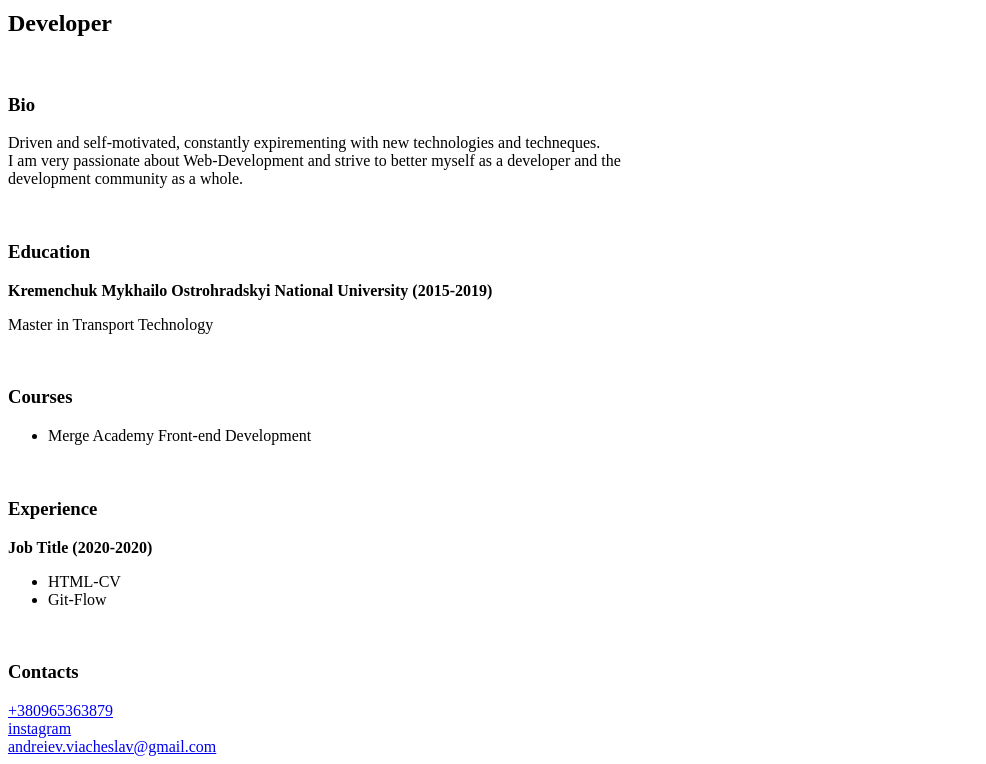
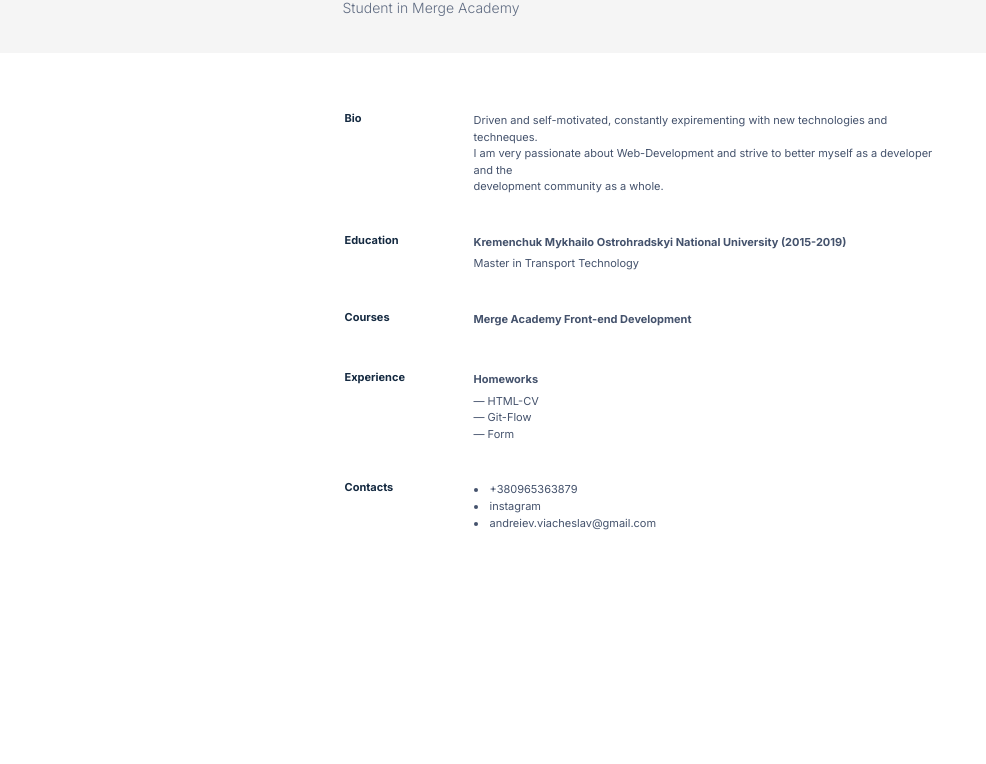
Before and after one commit to SlavaAndreievvvv/cv, a website: page index.html in a window 1280 px wide. Shown: the part 70-834 px from the top of the page, without its empty margins (0-986 px from the left). After the commit the page ends 800 px from the top, so only its background shows below. Drawn offline with Linux system fonts and the light colour scheme.

Commit message:
✅ add css

```diff
--- a/index.html
+++ b/index.html
@@ -5,45 +5,80 @@
     <meta http-equiv="X-UA-Compatible" content="IE=edge" />
     <meta name="viewport" content="width=device-width, initial-scale=1.0" />
     <title>Andreiev Slava - CV</title>
+    <link rel="stylesheet" href="style.css" />
   </head>
 
   <body>
+    <header>
+      <div>
         <h1>Slava Andreiev</h1>
-    <h2>Developer</h2>
-    <br />
-    <h3>Bio</h3>
+        <h2>Student in Merge Academy</h2>
+      </div>
+    </header>
+
+    <main>
+      <table>
+        <tr>
+          <td>Bio</td>
+          <td>
             <p>
-      Driven and self-motivated, constantly expirementing with new technologies
-      and techneques.<br />
-      I am very passionate about Web-Development and strive to better myself as
-      a developer and the<br />
+              Driven and self-motivated, constantly expirementing with new
+              technologies and techneques.<br />
+              I am very passionate about Web-Development and strive to better
+              myself as a developer and the<br />
               development community as a whole.
             </p>
-    <br />
-    <h3>Education</h3>
-    <strong
-      >Kremenchuk Mykhailo Ostrohradskyi National University (2015-2019)</strong
-    >
+          </td>
+        </tr>
+
+        <tr>
+          <td>Education</td>
+          <td>
+            <h3>
+              Kremenchuk Mykhailo Ostrohradskyi National University (2015-2019)
+            </h3>
             <p>Master in Transport Technology</p>
-    <br />
-    <h3>Courses</h3>
-    <ul>
-      <li>Merge Academy Front-end Development</li>
-    </ul>
-    <br />
-    <h3>Experience</h3>
-    <strong>Job Title (2020-2020)</strong>
+          </td>
+        </tr>
+
+        <tr>
+          <td>Courses</td>
+          <td>
+            <h3>Merge Academy Front-end Development</h3>
+          </td>
+        </tr>
+
+        <tr>
+          <td>Experience</td>
+          <td>
+            <h3>Homeworks</h3>
             <ul>
               <li>HTML-CV</li>
               <li>Git-Flow</li>
+              <li>Form</li>
             </ul>
-    <br />
-    <h3>Contacts</h3>
-    <a href="tel:+380965363879">+380965363879</a><br />
-    <a href="https://www.secure.instagram.com/" target="_blank">instagram</a
-    ><br />
+          </td>
+        </tr>
+
+        <tr>
+          <td>Contacts</td>
+          <td>
+            <ul>
+              <li><a href="tel:+380965363879">+380965363879</a></li>
+              <li>
+                <a href="https://www.secure.instagram.com/" target="_blank"
+                  >instagram</a
+                >
+              </li>
+              <li>
                 <a href="mailto:andreiev.viacheslav@gmail.com"
                   >andreiev.viacheslav@gmail.com</a
                 >
+              </li>
+            </ul>
+          </td>
+        </tr>
+      </table>
+    </main>
   </body>
 </html>
--- /dev/null
+++ b/style.css
@@ -0,0 +1,85 @@
+@import url('https://fonts.googleapis.com/css2?family=Inter:wght@300;400;700&display=swap');
+
+* {
+  box-sizing: border-box;
+  margin: 0;
+  padding: 0;
+  font-family: 'Inter', sans-serif;
+}
+
+body {
+  font-family: 'Inter';
+  font-style: normal;
+  font-weight: 400;
+  font-size: 11px;
+  line-height: 150%;
+  color: #44526C;
+}
+
+header {
+  background-color: #F5F5F5;
+  padding: 40px 64px 37px;
+}
+
+div, table{
+  width: 595px;
+  margin: 0 auto;
+}
+
+h1 {
+  color: #152A41;
+  font-size: 20px;
+  line-height: 24px;
+  margin-bottom: 5px;
+}
+
+h2 {
+  color: #606C82;
+  font-weight: 300;
+  font-size: 14px;
+  line-height: 17px;
+}
+
+main {
+  padding: 57px 64px;
+}
+
+td {
+  vertical-align: top;
+  padding-bottom: 37px;
+}
+
+td:first-child {
+  width: 127px;
+  font-weight: 700;
+  font-size: 11px;
+  line-height: 13px;
+  color: #152A41;
+}
+
+h3 {
+  font-weight: 700;
+  font-size: 11px;
+  line-height: 150%;
+  color: #44526C;
+  margin-bottom: 5px;
+}
+
+ul {
+  list-style-position: inside;
+}
+
+tr:not(:last-child) ul {
+  list-style-type: none;
+}
+tr:not(:last-child) li::before {
+  content: "— ";
+}
+
+a {
+  font-weight: 400;
+  font-size: 11px;
+  line-height: 145%;
+  color: #44526C;
+  text-decoration: none;
+}
```
Also changed, not shown: package.json (added, +15 -0 lines), .htmlvalidate.json (added), README.md, 1 other file. Lines whose indentation alone changed are shown as unchanged.
